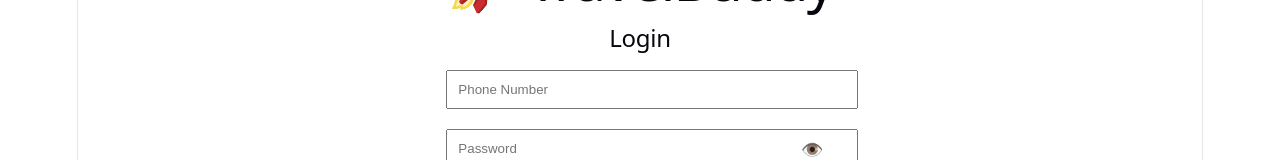
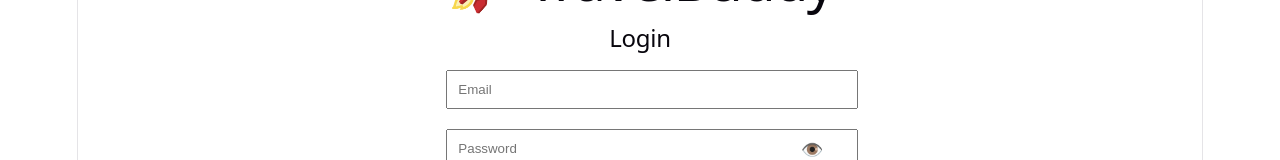
Before and after one commit to arnika44/TravelBuddy-frontend, a React app: page / in a window 1280 px wide. Shown: the part 136-296 px from the top of the page. Built offline with nearby package versions, Linux system fonts and the light colour scheme; the HTML template or start-up script is replaced by a standard one.

Commit message:
Email login frontend

```diff
--- a/src/pages/Login.jsx
+++ b/src/pages/Login.jsx
@@ -7,14 +7,14 @@ const API = "https://travelbuddy-backend-4w7o.onrender.com";
 export default function Login() {
   const navigate = useNavigate();
 
-  const [phone, setPhone] = useState("");
+  const [email, setEmail] = useState("");
   const [password, setPassword] = useState("");
   const [showPassword, setShowPassword] = useState(false);
 
   const login = async () => {
     try {
       const res = await axios.post(`${API}/login`, {
-        phone,
+        email,
         password,
       });
 
@@ -38,9 +38,9 @@ export default function Login() {
       <h2>Login</h2>
 
       <input
-        placeholder="Phone Number"
-        value={phone}
-        onChange={(e) => setPhone(e.target.value)}
+        placeholder="Email"
+        value={email}
+        onChange={(e) => setEmail(e.target.value)}
         style={input}
       />
 
```
